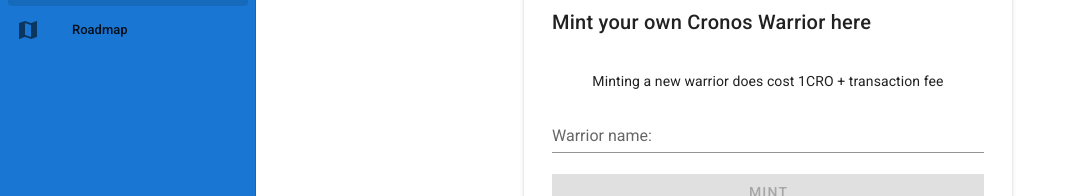
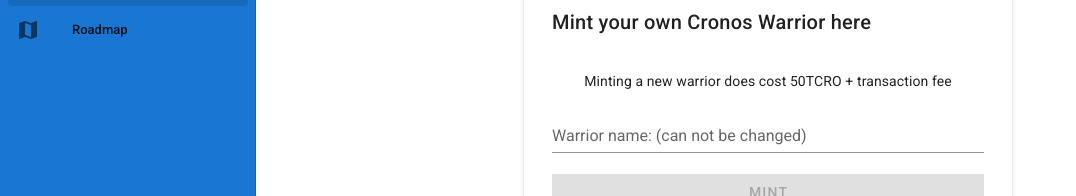
Before and after one commit to Perseverance42/cronos-warriors, a Vue app in the folder cro-warriors-frontend/: page /mint in a window 1280 px wide. Shown: the part 235-431 px from the top of the page, without its empty margins (0-1076 px from the left). Built offline with nearby package versions, Linux system fonts and the light colour scheme.

Commit message:
changed minting fee label

```diff
--- a/cro-warriors-frontend/src/components/MintingCard.vue
+++ b/cro-warriors-frontend/src/components/MintingCard.vue
@@ -4,8 +4,8 @@
             <v-row><v-col><v-card-title>Mint your own Cronos Warrior here</v-card-title></v-col></v-row>
             <v-card-text>
                 <v-row><v-col>
-                    <p>Minting a new warrior does cost 1CRO + transaction fee</p>
-                    <v-text-field v-model="inWarriorName" label="Warrior name:"></v-text-field>
+                    <p>Minting a new warrior does cost 50TCRO + transaction fee</p>
+                    <v-text-field v-model="inWarriorName" label="Warrior name: (can not be changed)"></v-text-field>
                     <v-btn block tile :disabled="!isWalletConnected" :loading="isWaitingOnWallet" color="green"  @click="mintWarrior()">Mint</v-btn>
                 </v-col></v-row>
             </v-card-text>
```
